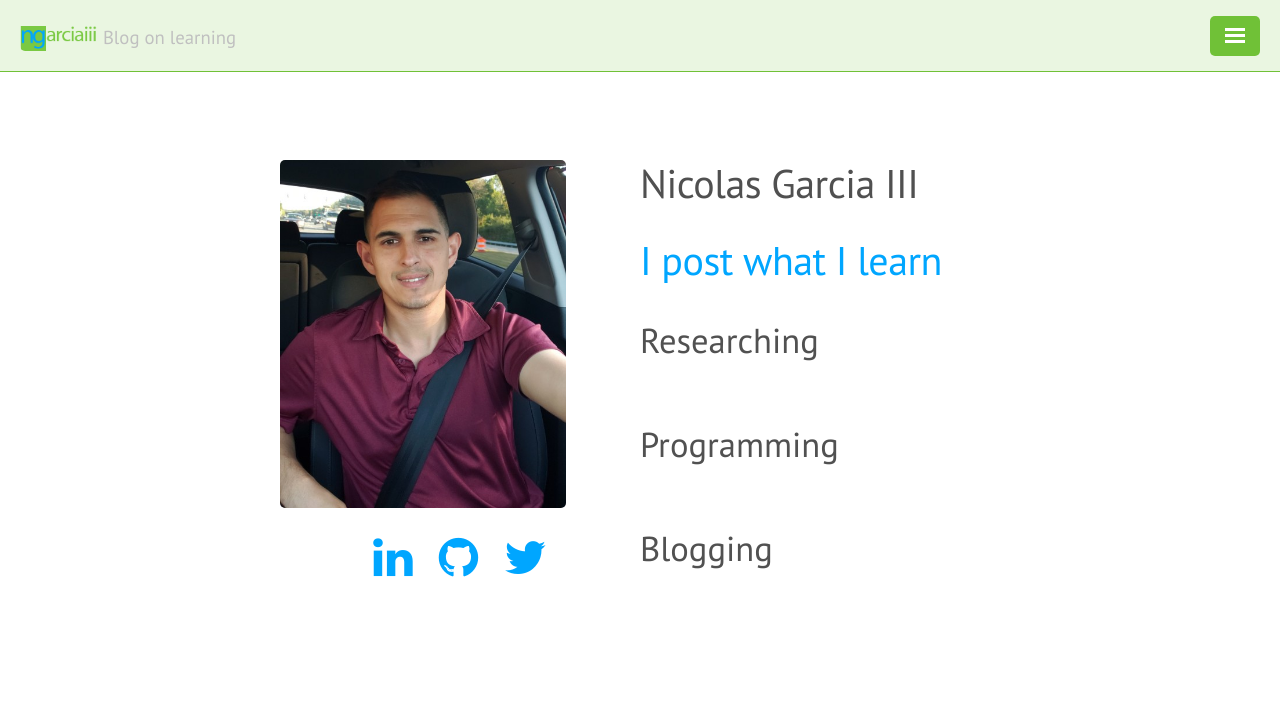
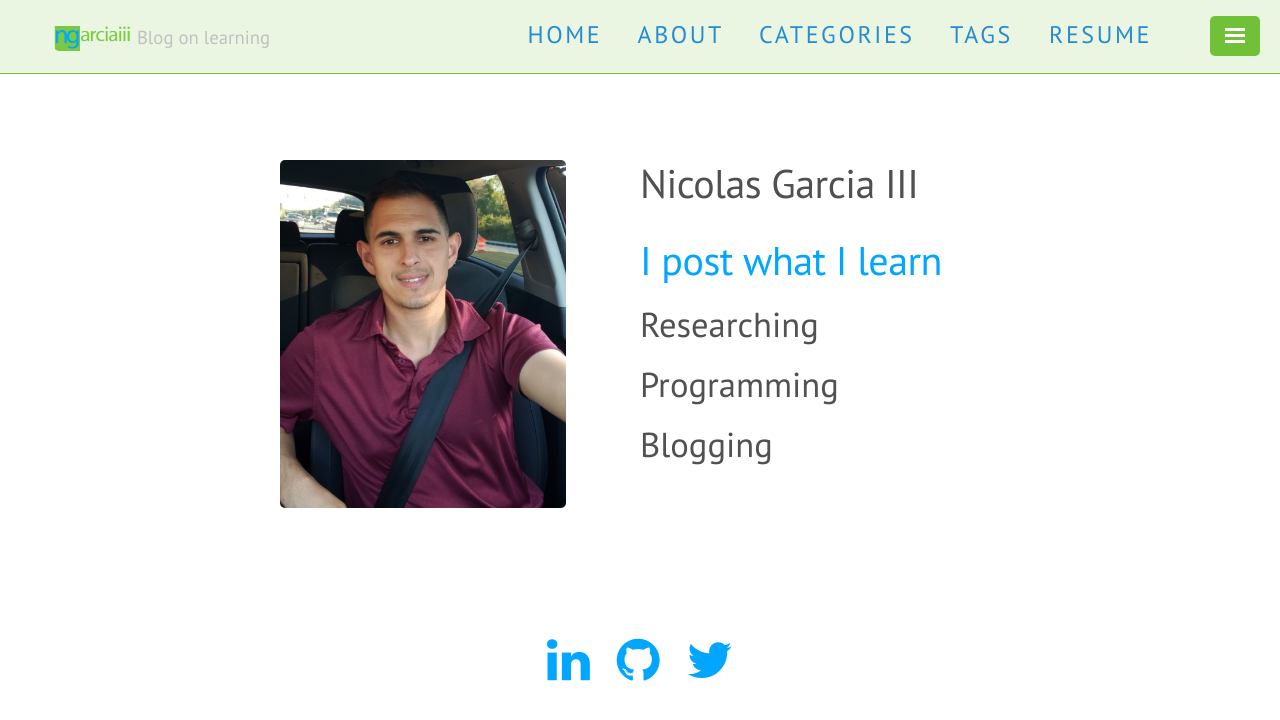
Before and after one commit to ngarciaiii/archived_blog, a Jekyll site: the page built from about.md, in a window 1280 px wide. Shown: the top 720 px of the page. Built offline with Jekyll 4.4.1, drawn with Linux system fonts in a browser that asks for light colours; nearby versions of some CDN libraries; comment, search, counter and statistics services are not loaded.

Commit message:
about-page, masthead, sidebar, hover

```diff
--- a/_config.yml
+++ b/_config.yml
@@ -44,6 +44,9 @@ nav:
     - '/blog/categories/'
   TAGS:
     - '/blog/tags/'
+  RESUME:
+    - 'public/img/NG_Resume.pdf'
+
 
 
 # Where are tags and categories displayed
--- a/_layouts/default.html
+++ b/_layouts/default.html
@@ -11,14 +11,21 @@
          content to avoid any CSS collisions with our real content. -->
     <div class="wrap">
       <div class="masthead">
-        <div class="container">
+        <!-- <div class="container"> -->
           <h3 class="masthead-title">
             <a href="{{ site.baseurl }}/" title="Home" title="{{ site.title }}">
               <img class="masthead-logo" src="{{ site.baseurl }}{{ site.logo }}"/>
             </a>
             <small>{{ site.tagline }}</small>
           </h3>
-        </div>
+          <div id="navbar">
+            <a href="https://ngarciaiii.github.io"> HOME &nbsp;&nbsp;  </a>
+            <a href="https://ngarciaiii.github.io/about"> ABOUT &nbsp;&nbsp; </a>
+            <a href="https://ngarciaiii.github.io/blog/categories"> CATEGORIES &nbsp;&nbsp; </a>
+            <a href="https://ngarciaiii.github.io/blog/tags"> TAGS &nbsp;&nbsp; </a>
+            <a href="public/img/NG_Resume.pdf" target="_blank">RESUME</a>
+          </div>
+        <!-- </div> -->
       </div>
 
 
--- a/_scss/base/_poole.scss
+++ b/_scss/base/_poole.scss
@@ -294,7 +294,7 @@ tbody tr:nth-child(odd) th {
  */
 
 .container {
-  max-width: 38rem;
+  max-width: 100%;
   padding-left:  1rem;
   padding-right: 1rem;
   margin-left:  auto;
@@ -314,9 +314,10 @@ tbody tr:nth-child(odd) th {
   margin-bottom: 3rem;
 }
 .masthead-title {
-  margin-top: 0;
-  margin-bottom: 0;
+  // margin-top: 0;
+  // margin-bottom: 0;
   color: #505050;
+  margin: none;
 }
 .masthead-title a {
   color: #505050;
@@ -515,6 +516,7 @@ section {
   height: auto;
   // margin: 0 auto;
   float: left;
+  // filter: grayscale(77%);
 }
 
 .about-personal-info {
@@ -526,7 +528,7 @@ section {
 
 .abt-personal-info {
   .abt-personal-info-section {
-    font-size: 2.3rem;
+    font-size: 2.5rem;
     text-align: center;
     line-height: 1rem;
     margin-top: 7rem;
@@ -536,7 +538,8 @@ section {
       }
     }
     a:hover {
-      font-size: 3rem;
+      font-size: 2.7rem;
+      color: $darkgreen;
     }
 
   // margin-top: 15rem;
@@ -544,11 +547,10 @@ section {
   .abt-background {
     // background: rgba($green, 0.15);
     display: inline-block;
-    // margin: 0 auto;
+    margin-top: 5rem;
     padding-right: 1rem;
     padding-left: 1rem;
-    // margin-top: 7em;
-    // margin-left: -7.9rem;
+    width: 100%;
     i {
       padding: .34rem;
     }
--- a/_scss/component/_hero.scss
+++ b/_scss/component/_hero.scss
@@ -19,8 +19,8 @@
     font-size: 2.73rem;
     // margin-bottom: .37rem;
     padding: .13rem;
-    color: $blue;
-    background-color: rgba($green, 0.15);
+    color: $darkgreen;
+    // background-color: rgba($green, 0.15);
     cursor: pointer;
   }
 }
@@ -71,7 +71,7 @@
 
   float: left;
   font-size: .87rem;
-  margin-top: 13rem;
+  margin-top: 21rem;
   text-align: left;
   width: 100%;
 
@@ -79,11 +79,12 @@
 
     &:hover {
       text-decoration: none;
-      font-size: 2.1rem;
+      font-size: 2rem;
+      font-weight: 500;
       // margin-bottom: .37rem;
       padding: .13rem;
-      color: $blue;
-      background-color: rgba($green, 0.15);
+      color: $darkgreen;
+      // background-color: rgba($green, 0.15);
       width: 34%;
     }
   }
@@ -91,28 +92,30 @@
 
 .fyp-personal-info {
   .fyp-personal-info-section {
-    font-size: 2.3rem;
+    font-size: 2.7rem;
     text-align: center;
     line-height: 1rem;
     margin-top: 7rem;
     a, strong {
-      color: $theme-color;;
+      color: $theme-color;
       text-decoration: none;
       }
     }
     a:hover {
-      font-size: 3rem;
+      font-size: 3.4rem;
+      // font-weight: 730;
+      // background: rgba($green, 0.15);
+      color: $darkgreen;
     }
 
   margin-top: 12rem;
 
   .fyp-background {
-    // background: rgba($green, 0.15);
     display: inline-block;
-    padding-right: 1rem;
-    padding-left: 1rem;
     i {
-      padding: .34rem;
+      // padding: .34rem;
+      padding-right: 1rem;
+      padding-left: 1rem;
     }
   }
 }
--- a/_scss/component/_masthead.scss
+++ b/_scss/component/_masthead.scss
@@ -5,20 +5,24 @@
  */
 
 .masthead {
+  position:fixed;
   padding-top:    1rem;
   padding-bottom: 1rem;
   margin-bottom: 3rem;
   border-bottom: 1px solid $green;
   background-color: rgba($green, 0.15);
+  width: 100%; /* Full width */
+  transition: top 0.3s; /* Transition effect when sliding down (and up) */
   @media (min-width: 30rem) {
     position: fixed;
     width: 100%;
   }
   .masthead-title {
+    display: block;
     margin-top: 0;
     margin-bottom: 0;
-    margin-left: -13rem;
-    width: 100%;
+    margin-left: 0rem;
+    width: 50%;
     color: $theme-color;
     a {
       color: $theme-color;
@@ -39,11 +43,37 @@
     }
   }
   .masthead-logo {
+    position: relative;
     height: 30px;
     width: auto;
     vertical-align: text-bottom;
     display: inline;
     padding: 0;
     margin: 0;
+    margin-left: 2.7rem;
+
+
   }
 }
+
+#navbar {
+  display:block;
+  font-size: 1.2rem;
+  font-weight: 500;
+  letter-spacing: .13rem;
+  color: $theme-color;
+  text-align: center;
+  // padding: .3rem;
+  text-decoration: none;
+  margin-top: -1.7rem;
+  // margin-right: 5rem;
+  text-align: right;
+  top: 0%;
+  width: 90%;
+  a:hover {
+    text-decoration: none;
+    font-size: 1.2rem;
+    font-weight: 510;
+    color: $darkgreen;
+  }
+}
--- a/_scss/component/_sidebar.scss
+++ b/_scss/component/_sidebar.scss
@@ -82,6 +82,7 @@
 .sidebar-nav-item.active,
 a.sidebar-nav-item:hover,
 a.sidebar-nav-item:focus {
+  font-size: 1.3rem;
   text-decoration: none;
   // background-color: rgba(255,255,255,.1);
   background-color: $green;
@@ -137,13 +138,13 @@ a.sidebar-nav-item:focus {
 #sidebar-checkbox:focus ~ .sidebar-toggle,
 #sidebar-checkbox:checked ~ .sidebar-toggle {
   color: $white;
-  background-color: $green;
+  background-color: $darkgreen;
 }
 
 .sidebar-toggle:active:before,
 #sidebar-checkbox:focus ~ .sidebar-toggle:before,
 #sidebar-checkbox:checked ~ .sidebar-toggle:before {
-  @include background-image(linear-gradient(to bottom, $white, $white 20%, $green 20%, $green 40%, $white 40%, $white 60%, $green 60%, $green 80%, $white 80%, $white 100%));
+  @include background-image(linear-gradient(to bottom, $white, $white 20%, $darkgreen 20%, $darkgreen 40%, $white 40%, $white 60%, $darkgreen 60%, $darkgreen 80%, $white 80%, $white 100%));
 }
 
 @media (min-width: 30.1em) {
@@ -227,5 +228,9 @@ a.sidebar-nav-item:focus {
       color: $white;
       text-decoration: none;
     }
+
+    a:hover {
+      font-size: 2.34rem;
+    }
   }
 }
--- a/_scss/component/_tag.scss
+++ b/_scss/component/_tag.scss
@@ -42,6 +42,7 @@
       list-style-type: circle;
       list-style-position: inside;
       padding: 0;
+      width: 100%;
       li {
         @include transition(all .1s ease-in-out);
         padding: 0 1rem;
--- a/about.md
+++ b/about.md
@@ -11,7 +11,6 @@ title: About
 <h1><a href="https://ngarciaiii.github.io/blog#">I post what I learn</a></h1><h3></h3>
 <line-height-reduce>Researching<br><br/> Programming<br><br/> Blogging</line-height-reduce>
 </about-short>
-
 
 
 <div class="abt-personal-info">
@@ -35,16 +34,19 @@ title: About
   </div>
 </div>
 {% endif %}
+
 <style >
 
   line-height-reduce {
-    line-height: %;
+    line-height: .1rem;
     font-size: 1.73rem;
   }
 
   h1 a:hover {
       text-decoration: none;
-      font-size: 2.3rem;
+      font-size: 1.97rem;
+      font-weight: 510;
+      color: #67b233;
   }
 
   about-short {
--- a/blog/categories.html
+++ b/blog/categories.html
@@ -9,8 +9,8 @@ title: Categories
     <a href="#{{ tag[0] | slugify }}" class="post-tag">{{ tag[0] }}</a>
     {% endfor %}
   </div>
-  <!-- <hr/> -->
-  <div class="tags-expo-section">
+  <hr/>
+  <div class="tags-expo-section colleft">
     {% for tag in site.categories %}
     <h2 id="{{ tag[0] | slugify }}">{{ tag[0] }}</h2>
     <ul class="tags-expo-posts">
--- a/index.html
+++ b/index.html
@@ -23,7 +23,6 @@ title: Home
         <div class="page fyp">
           <!-- <a href="https://ngarciaiii.github.io/about/"><h1 class="page-title">About</h1></a>-->
           <h1></h1>
-          <br><br/>
             <a href="https://ngarciaiii.github.io/about/"><h1 class="page-title">About</h1></a>
           <h1></h1>
           <!-- <br><br/> -->
```
Also changed, not shown: other parts of _layouts/default.html (+15 -2 lines), public/img/ng_resume.jpeg (deleted), 3 other files.
